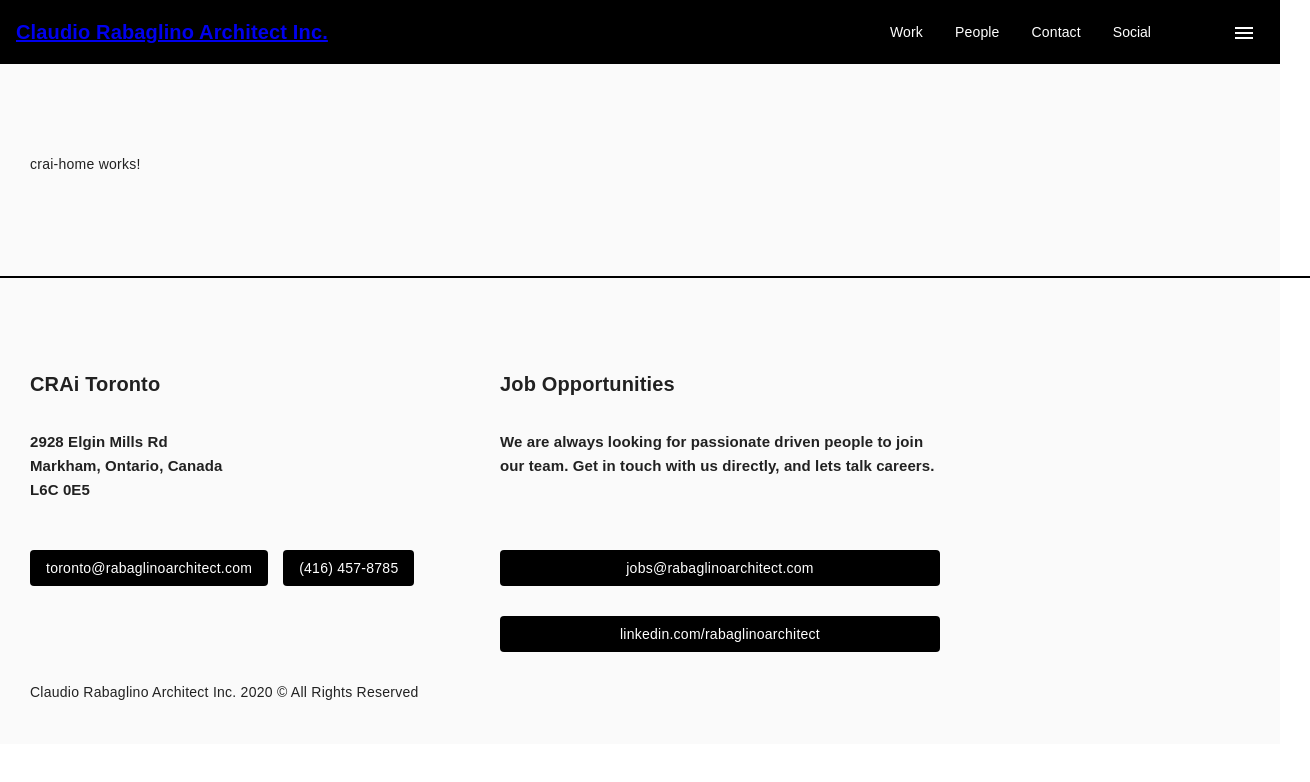
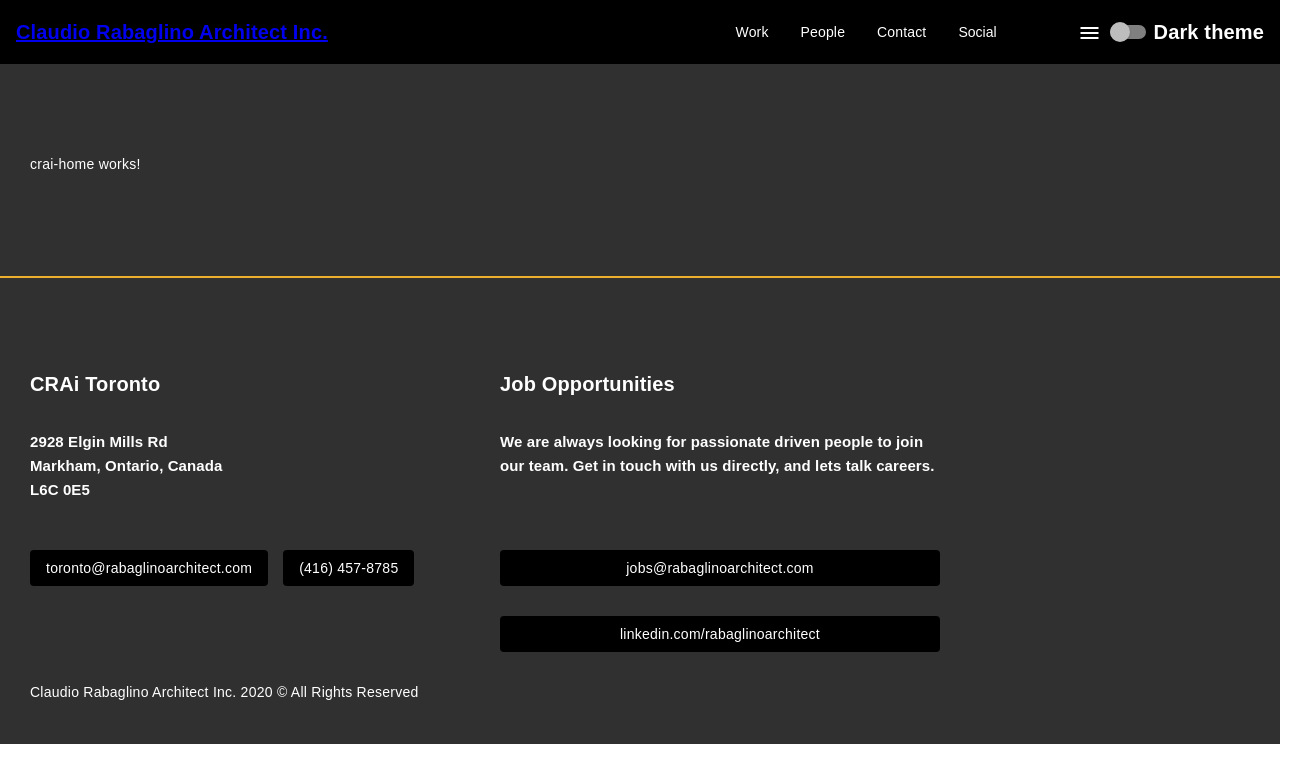
Before and after one commit to bimhouse/crai-web-v2, an Angular app: page / in a window 1280 px wide. Shown: the top 782 px of the page, 1310 px wide, since content can reach past the window. Built offline with nearby package versions, Linux system fonts and the light colour scheme.

Commit message:
Working updates, pre black and white theme mode.

```diff
--- a/src/app/angular-material.module.ts
+++ b/src/app/angular-material.module.ts
@@ -20,6 +20,7 @@
 import { MatCheckboxModule } from '@angular/material/checkbox';
 import { MatProgressBarModule } from '@angular/material/progress-bar';
 import { MatExpansionModule } from '@angular/material/expansion';
+import { MatSlideToggleModule } from '@angular/material/slide-toggle';
 
 
 
@@ -44,6 +45,7 @@
     MatCheckboxModule,
     MatProgressBarModule,
     MatExpansionModule,
+    MatSlideToggleModule
   ],
   exports: [
     MatToolbarModule,
@@ -62,7 +64,8 @@
     MatSelectModule,
     MatCheckboxModule,
     MatProgressBarModule,
-    MatExpansionModule
+    MatExpansionModule,
+    MatSlideToggleModule
   ]
 })
 export class AngularMaterialModule { }
--- a/src/app/crai-footer/crai-footer.component.html
+++ b/src/app/crai-footer/crai-footer.component.html
@@ -1,5 +1,5 @@
-<footer>
-<div fxLayout="row wrap" fxLayout.lt-md="column" fxLayoutGap="30px grid" fxLayoutAlign="start" class="footer-container">
+<footer class="footer-container">
+<div fxLayout="row wrap" fxLayout.lt-md="column" fxLayoutGap="30px grid" fxLayoutAlign="start">
   <div fxFlex="0 1 calc(40% - 30px)" fxFlex.lt-md="100%">
     <div fxLayout="column" fxLayoutGap="30px" class="footer-column">
       <h2>CRAi Toronto</h2>
--- a/src/app/crai-footer/crai-footer.component.scss
+++ b/src/app/crai-footer/crai-footer.component.scss
@@ -1,6 +1,6 @@
 .footer-container {
   padding: 0 30px;
-  border-top: 2px solid black;
+  border-top: 2px solid #EDB02E;
 }
 
 .footer-column {
--- a/src/app/crai-nav/crai-nav.component.html
+++ b/src/app/crai-nav/crai-nav.component.html
@@ -17,6 +17,8 @@
   <button mat-icon-button class="example-icon" aria-label="Menu" (click)="drawer.toggle()">
     <mat-icon>menu</mat-icon>
   </button>
+  <mat-slide-toggle>Dark theme</mat-slide-toggle>
+
 </mat-toolbar>
 
   <mat-sidenav #drawer class="example-sidenav" mode="side">
--- a/src/app/crai-people/crai-people.component.html
+++ b/src/app/crai-people/crai-people.component.html
@@ -8,7 +8,7 @@
 
 <div fxLayout="row wrap" fxLayout.lt-sm="column" fxLayoutGap="30px grid" fxLayoutAlign="start">
   <ng-container *ngFor="let employee of employees" {{ employee.EmployeeName }}>
-    <div fxFlex="0 1 calc(33.3%)" fxFlex.lt-md="0 1 calc(50%)" fxFlex.lt-sm="100%">
+    <div fxFlex="0 1 33.3%" fxFlex.lt-md="0 1 50%" fxFlex.lt-sm="100%">
       <mat-card class="employee-card">
         <img mat-card-image [src]="employee.EmployeeThumb" alt="{{ employee.EmployeeName }}">
         <mat-card-header>
--- a/src/styles.scss
+++ b/src/styles.scss
@@ -216,7 +216,7 @@
 $altTheme: mat-light-theme($theme-primary, $theme-accent, $theme-warn);
 
 // Theme Init
-@include angular-material-theme($altTheme);
+@include angular-material-theme($theme);
 
 .theme-alternate {
   @include angular-material-theme($altTheme);
```
